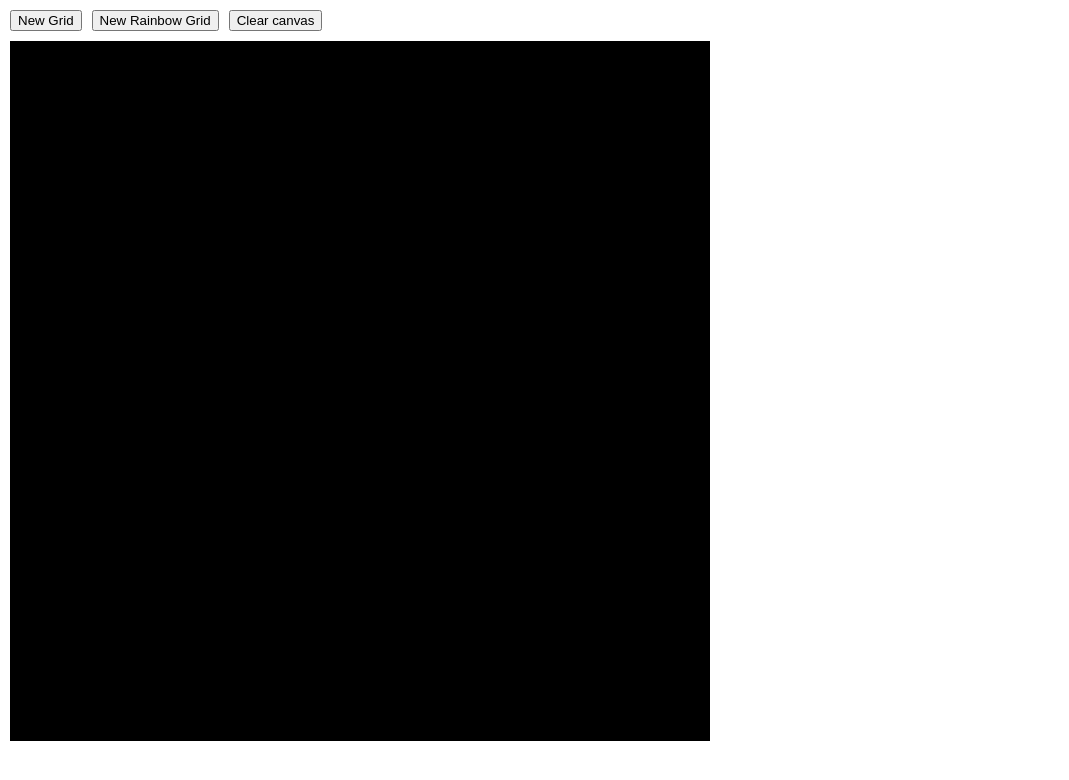
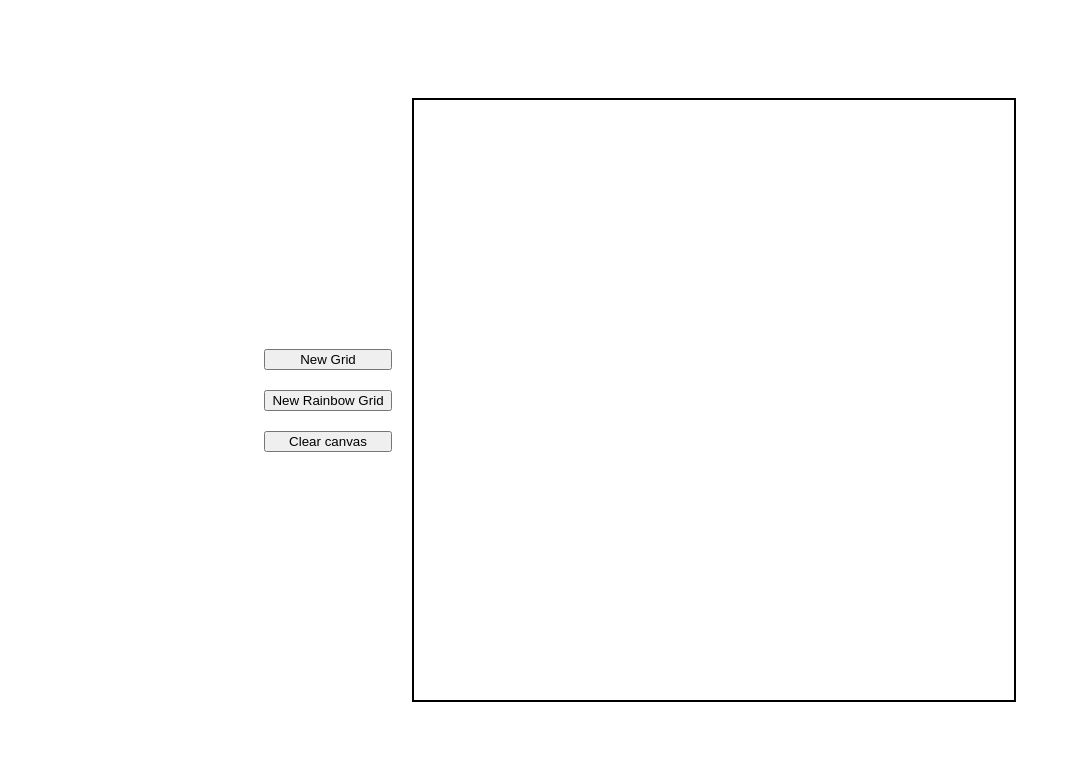
Before and after one commit to dymjin/etch-a-sketch, a plain HTML site: page index.html in a window 1280 px wide. Shown: the whole page, without its empty margins (0-1069 px from the left). Drawn offline with Linux system fonts and the light colour scheme.

Commit message:
Edit style and layout of page* *Add buttons-container which contains buttons + add border around grid-container

```diff
--- a/JS.js
+++ b/JS.js
@@ -1,5 +1,6 @@
 const gridContainer = document.querySelector('.grid-container');
 const body = document.querySelector('body');
+const btnsContainer = document.querySelector('.buttons-container');
 let draw = false;
 let r = 0;
 let g = 0;
@@ -7,21 +8,23 @@ let b = 0;
 const newGridBtn = document.createElement('button');
 newGridBtn.textContent = 'New Grid';
 newGridBtn.setAttribute('class', 'new-grid');
-body.insertBefore(newGridBtn, gridContainer);
+btnsContainer.appendChild(newGridBtn);
 
 const rainbowGridBtn = document.createElement('button');
 rainbowGridBtn.textContent = 'New Rainbow Grid';
 rainbowGridBtn.setAttribute('class', 'new-grid');
-body.insertBefore(rainbowGridBtn, gridContainer);
+btnsContainer.appendChild(rainbowGridBtn);
 
-const clearCanvasBtn = document.createElement('button');
-clearCanvasBtn.textContent = 'Clear canvas';
-clearCanvasBtn.setAttribute('class', 'new-grid');
-body.insertBefore(clearCanvasBtn, gridContainer);
+const clearCanvas = document.createElement('button');
+clearCanvas.textContent = 'Clear canvas';
+clearCanvas.setAttribute('class', 'new-grid');
+btnsContainer.appendChild(clearCanvas);
 
 let newGrid = (size, color) => {
     let i = 0;
-    const boxSize = gridContainer.clientHeight / size;
+    const boxSize = (gridContainer.clientHeight * 10 / (size * 10));
+    console.log(boxSize);
+
     while (i < (Math.pow(size, 2))) {
         const div = document.createElement('div');
         div.setAttribute('class', 'grid-box');
@@ -70,7 +73,8 @@ rainbowGridBtn.addEventListener('click', () => {
     newGrid(gridSize, 'rainbow');
 });
 
-clearCanvasBtn.addEventListener('click', () => {
+clearCanvas.addEventListener('click', () => {
+    draw = false;
     const divList = document.querySelectorAll('.grid-box');
     divList.forEach(div => div.style.backgroundColor = 'black');
 });
--- a/index.html
+++ b/index.html
@@ -9,7 +9,11 @@
 </head>
 
 <body>
+    <div class="buttons-container">
+
+    </div>
     <div class="grid-container"></div>
+
     <script src="JS.js"></script>
 </body>
 
--- a/styles.css
+++ b/styles.css
@@ -5,20 +5,28 @@ body {
     margin: 0;
 }
 
+body {
+    display: flex;
+    justify-content: center;
+    align-items: center;
+}
+
 .grid-container {
-    margin: 10px 0 0 10px;
+    background-color: rgb(0, 0, 0);
     display: flex;
     flex-wrap: wrap;
-    /* align-content: start; */
-    width: 700px;
-    height: 700px;
-    /* border: 3px solid black; */
+    width: 600px;
+    height: 600px;
+    border: 2px solid black;
+}
+
+.buttons-container {
+    display: flex;
+    gap: 20px;
+    flex-direction: column;
+    margin-right: 20px;
 }
 
 .grid-box {
-    background-color: rgb(0, 0, 0);
+    background-color: rgb(255, 255, 255);
 }
-
-.new-grid {
-    margin: 10px 0 0 10px;
-}
```
